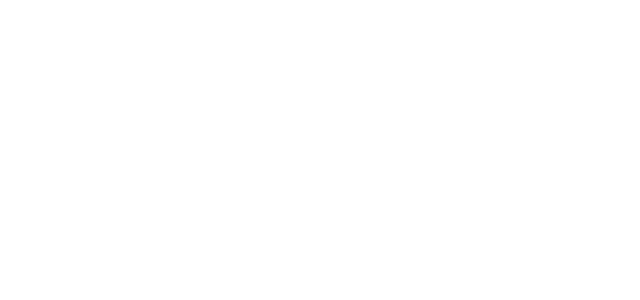
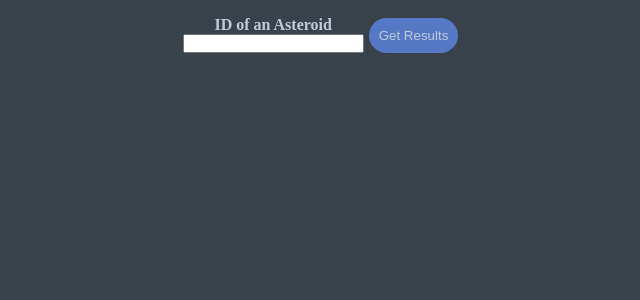
Before and after one commit to cemreis0/nasa-neows, a React (Create React App) app: page /getneowslookup in a window 1280 px wide. Before the commit this address had no page. Shown: the top 300 px of the page, without its empty margins (322-962 px from the left). Built offline with nearby package versions, Linux system fonts and the light colour scheme; no server answers.

Commit message:
added homepage

```diff
--- a/src/App.js
+++ b/src/App.js
@@ -2,13 +2,17 @@ import { BrowserRouter as Router, Routes, Route } from "react-router-dom"
 import "./App.css"
 
 //pages
-import GetNeowsInfo from "./pages/GetNeowsInfo"
+import GetNeowsFeed from "./pages/getneowsfeed/GetNeowsFeed"
+import GetNeowsLookup from "./pages/getneowslookup/GetNeowsLookup"
+import Homepage from "./pages/homepage/Homepage"
 
 function App() {
   return (
     <Router>
       <Routes>
-        <Route element={<GetNeowsInfo />} path="/" />
+        <Route element={<Homepage />} path="/" />
+        <Route element={<GetNeowsFeed />} path="/getneowsfeed" />
+        <Route element={<GetNeowsLookup />} path="/getneowslookup" />
       </Routes>
     </Router>
   )
--- a/src/pages/GetNeowsInfo.jsx
+++ b/src/pages/getneowsfeed/GetNeowsFeed.jsx
@@ -1,8 +1,8 @@
 import { React, useState, useEffect} from "react"
 import axios from "axios"
-import "./GetNeowsInfo.css"
+import "./GetNeowsFeed.css"
 
-const GetNeowsInfo = () => {
+const GetNeowsFeed = () => {
 
   const [loader, setLoader] = useState(true)
   const [data, setData] = useState([])
@@ -12,7 +12,7 @@ const GetNeowsInfo = () => {
   const fetchData = async (startdate, enddate) => {
     try {
       setLoader(true)
-      const response = await axios.get(`http://127.0.0.1:8000/getneowsinfo/${startdate}&${enddate}`)
+      const response = await axios.get(`http://127.0.0.1:8000/getneowsfeed/${startdate}&${enddate}`)
       setData(JSON.parse(response.data[0]).near_earth_objects)
     } catch (error) {
       console.log(error.message)
@@ -44,7 +44,7 @@ const GetNeowsInfo = () => {
       }
       {!data &&
         <div style={{ textAlign: "center", padding: "48.5vh"}}>
-          <h3>You must choose a maximum of one week interval! Refresh the page to continue.</h3>
+          <h3>An error occured. Refresh the page to continue.</h3>
         </div>
       }
       {!loader && data &&
@@ -92,4 +92,4 @@ const GetNeowsInfo = () => {
   )
 }
 
-export default GetNeowsInfo
+export default GetNeowsFeed
--- /dev/null
+++ b/src/pages/getneowslookup/GetNeowsLookup.css
@@ -0,0 +1,52 @@
+.container {
+  padding-inline: 10%;
+}
+
+@media only screen and (max-width: 1024px) {
+  .container {
+    padding-inline: 0 !important;
+  }
+  .grid-container {
+    grid-template-columns: repeat(1, 1fr) !important;
+  }
+  #form {
+    display: block !important;
+  }
+  #form #form-item, #form #submit {
+    margin-top: 10px !important;
+  }
+}
+
+.grid-container {
+  display: grid;
+  grid-template-columns: repeat(3, 1fr);
+  gap: 20px;
+  grid-auto-rows: minmax(100px, auto);
+}
+
+.grid-item {
+  border-bottom: 1px solid #5579C4;
+  margin-top: 1px;
+  padding-left: 5px;
+}
+
+#submit {
+  background-color: #5579C4;
+  padding: 10px;
+  border: none;
+  color: #BECBDA;
+  border-radius: 500px;
+  margin-top: auto;
+  text-align: center;
+  text-emphasis-color: red;
+  -webkit-text-fill-color: #BECBDA;
+}
+
+input#submit:hover {
+  filter: brightness(0.75)
+}
+
+input::-webkit-inner-spin-button {
+  -webkit-appearance: none;
+  margin: 0;
+}
--- /dev/null
+++ b/src/pages/getneowslookup/GetNeowsLookup.jsx
@@ -0,0 +1,61 @@
+import { React, useEffect, useState } from "react"
+import axios from "axios"
+import "./GetNeowsLookup.css"
+
+const GetNeowsLookup = () => {
+
+  const [loader, setLoader] = useState(true)
+  const [data, setData] = useState([])
+  const [id, setId] = useState("")
+
+  const fetchData = async (id) => {
+    try {
+      setLoader(true)
+      const response = await axios.get(`http://127.0.0.1:8000/getneowslookup/${id}`)
+      setData(JSON.parse(response.data[0]))
+    } catch (error) {}
+    setLoader(false)
+  }
+
+  useEffect(() => {
+    fetchData("")
+  }, [])
+
+  const handleSubmit = (e) => {
+    e.preventDefault()
+    fetchData(id)
+  }
+
+  console.log(data)
+
+  return (
+    <div className="container" style={{ backgroundColor: "#39414A", color: "#BECBDA" }}>
+      {loader &&
+        <div style={{ textAlign: "center", padding: "48.5vh"}}>
+          <h3>Retrieving NeoWs Info...</h3>
+        </div>
+      }
+      {!data &&
+        <div style={{ textAlign: "center", padding: "48.5vh"}}>
+          <h3>An error occured. Refresh the page to continue.</h3>
+        </div>
+      }
+      {!loader && data &&
+        <div style={{ textAlign: "center", minHeight: "96vh", padding: "2vh" }}>
+          <form onSubmit={handleSubmit}>
+            <div id="form" style={{ display: "flex", alignItems: "center", justifyContent: "center" }}>
+              <div id="form-item" style={{ marginInline: "5px" }}>
+                <h4>ID of an Asteroid</h4>
+                <input type="number" value={id} onChange={(e) => setId(e.target.value)} />
+              </div>
+              <input id="submit" type="submit" value="Get Results" />
+            </div>
+          </form>
+          <p>{data.name}</p>
+        </div>
+      }
+    </div>
+  )
+}
+
+export default GetNeowsLookup
--- /dev/null
+++ b/src/pages/homepage/Homepage.css
@@ -0,0 +1,21 @@
+.container {
+  flex-flow: wrap;
+}
+
+div #url {
+  margin-top: 25px;
+}
+
+#anchor {
+  text-decoration: none;
+  background-color: #5579C4;
+  display: inline-block;
+  width: 150px;
+  padding: 10px 20px 10px 20px;
+  border-radius: 500px;
+  color: #BECBDA;
+}
+
+#anchor:hover {
+  filter: brightness(0.75);
+}
--- /dev/null
+++ b/src/pages/homepage/Homepage.jsx
@@ -0,0 +1,18 @@
+import { React } from "react"
+import "./Homepage.css"
+
+const Homepage = () => {
+  return (
+    <div className="container" style={{ backgroundColor: "#39414A", color: "#BECBDA", textAlign: "center", padding: "39.6vh" }}>
+      <h3>Near Earth Object Web Service (NeoWs)</h3>
+      <div id="url">
+        <a id="anchor" type="button" href="/getneowsfeed">NeoWs Feed</a>
+      </div>
+      <div id="url">
+        <a id="anchor" type="button" href="/getneowslookup">NeoWs Lookup</a>
+      </div>
+    </div>
+  )
+}
+
+export default Homepage
```
Also changed, not shown: src/pages/getneowsfeed/GetNeowsFeed.css (renamed from src/pages/GetNeowsInfo.css), 1 other file (tests, documents, lock files or other folders).
